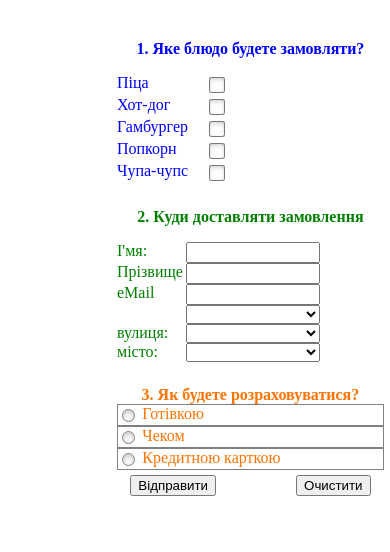
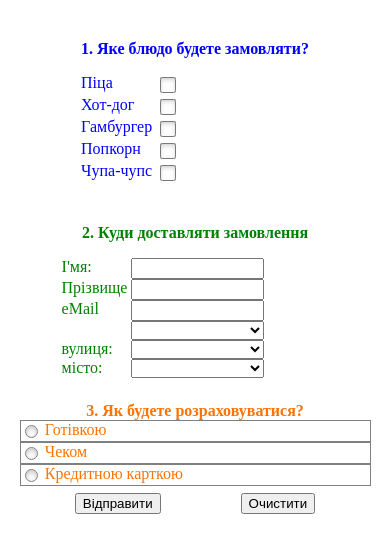
Before and after one commit to ioannesyefimov/Natali-Work, a plain HTML site: page index.html in a window 390 px wide. Drawn offline with Linux system fonts and the light colour scheme.

Commit message:
editing css

```diff
--- a/css.css
+++ b/css.css
@@ -2,6 +2,13 @@ body{
     max-width: 40dvw;
     margin: auto;
     display: grid;
+
+}
+@media screen and (max-width: 400px) {
+    body {
+        max-width: 90%;
+    }
+
 }
 main{
     grid-template-columns: 100%;
@@ -156,6 +163,9 @@ main .first-form form label {
     margin: auto;
 }
 
+main{
+    display: grid !important;
+}
 .buttons-wrapper {
     display: flex;
     gap: 5rem;
```
